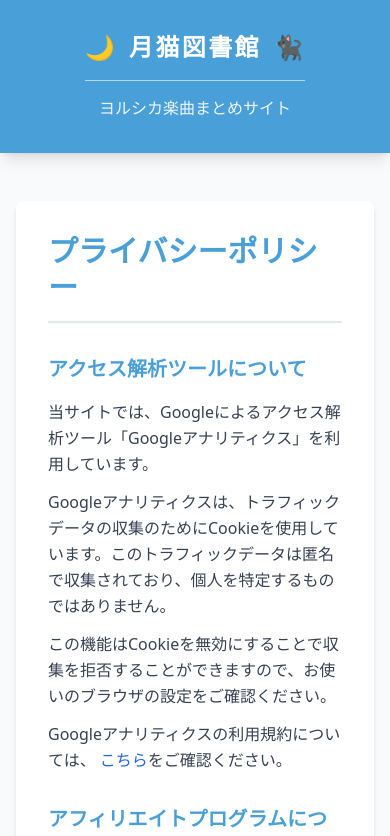
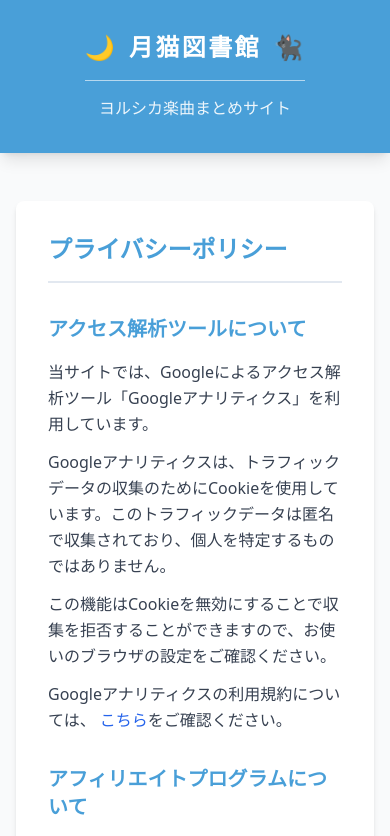
Before and after one commit to ozet1001/yorushika-app1_next, a Next.js app: page /privacy in a window 390 px wide. Shown: the top 836 px of the page. Built offline with nearby package versions, Linux system fonts and the light colour scheme; a web font is replaced by a local one.

Commit message:
プライバシーポリシーの見出しのサイズを変更

```diff
--- a/src/app/privacy/page.tsx
+++ b/src/app/privacy/page.tsx
@@ -12,7 +12,7 @@ export default function PrivacyPolicyPage() {
         {/* メインコンテンツ */}
         <main className="container max-w-4xl px-4 py-12 mx-auto">
             <div className="bg-white rounded-lg shadow-md p-8">
-            <h1 className="text-3xl font-bold mb-8 pb-4 border-b-2" style={{ color: '#499FD8' }}>
+            <h1 className="text-2xl sm:text-3xl font-bold mb-8 pb-4 border-b-2" style={{ color: '#499FD8' }}>
                 プライバシーポリシー
             </h1>
 
```
